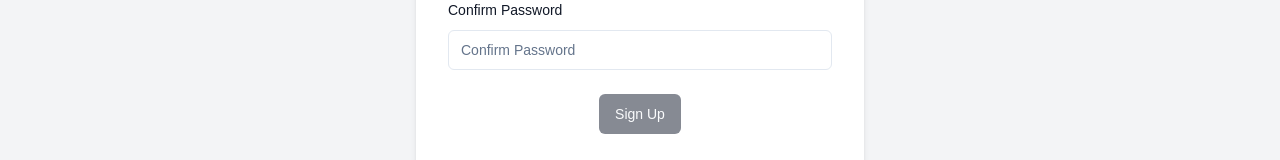
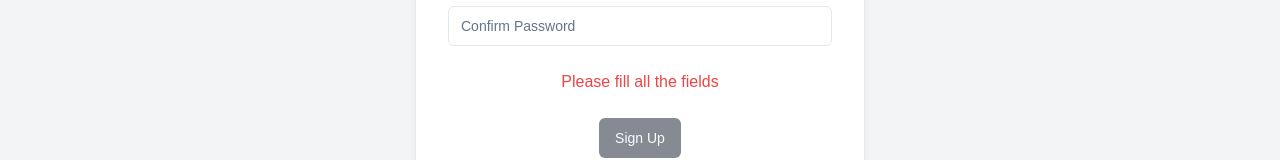
Before and after one commit to amank736836/Stealthy-Note, a Next.js app: page /sign-up in a window 1280 px wide. Shown: the part 580-740 px from the top of the page. Built offline with nearby package versions, Linux system fonts and the light colour scheme; no server answers.

Commit message:
Add error handling for form validation in Sign Up page

```diff
--- a/src/app/(auth)/sign-up/page.tsx
+++ b/src/app/(auth)/sign-up/page.tsx
@@ -46,6 +46,7 @@ function SignUp({
   const [isCheckingUsername, setIsCheckingUsername] = useState(false);
   const [isSubmitting, setIsSubmitting] = useState(false);
   const setDebouncedUsername = useDebounceCallback(setUsername, 500);
+  const [error, setError] = useState<string>("");
 
   const form = useForm<z.infer<typeof signUpSchema>>({
     resolver: zodResolver(signUpSchema),
@@ -59,6 +60,16 @@ function SignUp({
   ]);
   const isButtonDisabled =
     watchFields.some((field) => !field) || watchFields[0] !== watchFields[1];
+
+  useEffect(() => {
+    if (watchFields.some((field) => !field)) {
+      setError("Please fill all the fields");
+    } else if (watchFields[0] !== watchFields[1]) {
+      setError("Passwords do not match");
+    } else {
+      setError("");
+    }
+  }, [watchFields]);
 
   const { identifier } = use(searchParams);
 
@@ -236,6 +247,10 @@ function SignUp({
               )}
             />
 
+            <p className="text-red-500 dark:text-red-400 flex justify-center w-full">
+              {error}
+            </p>
+
             <div className="flex justify-center w-full">
               <Button
                 type="submit"
```
